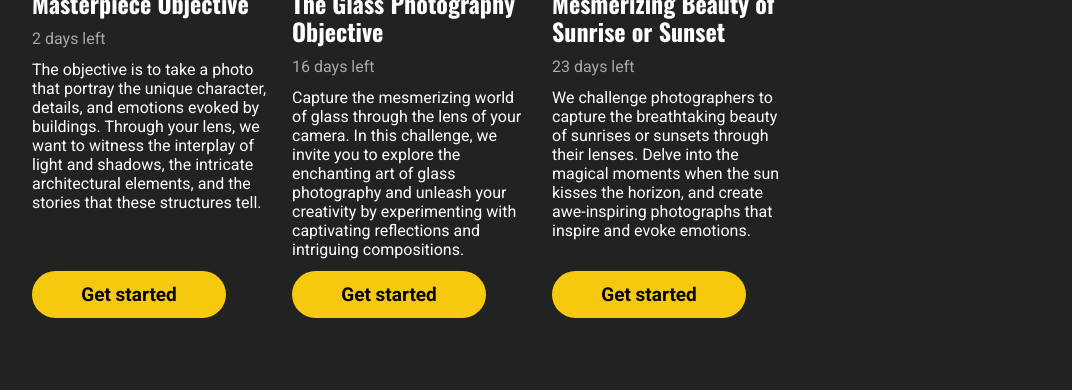
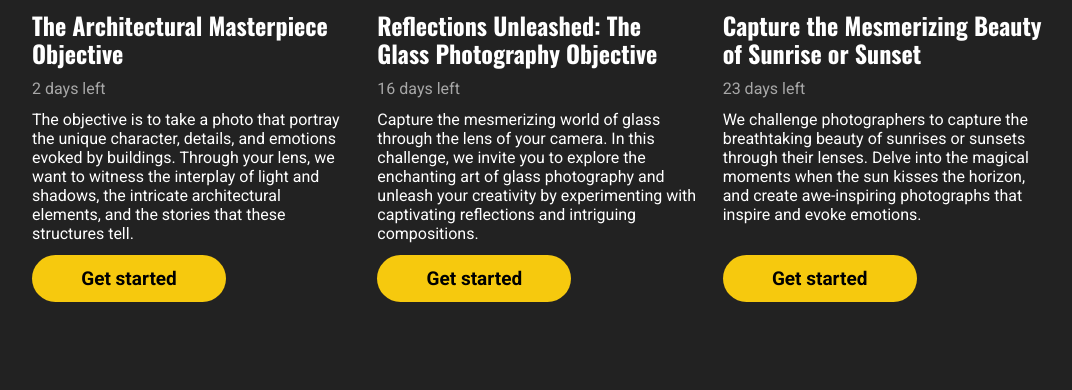
Before and after one commit to KasperOfzeau/ple, a PHP site: page /objectives.php in a window 1280 px wide. Shown: the part 1015-1405 px from the top of the page, without its empty margins (96-1168 px from the left). After the commit the page ends 1317 px from the top, so only its background shows below. Run offline with PHP 8.4, Linux system fonts and the light colour scheme; data comes from the database, SQL or seed files in the repository; some libraries are stand-ins or nearby versions.

Commit message:
Changed styling cards

```diff
--- a/css/cards.css
+++ b/css/cards.css
@@ -18,12 +18,12 @@
 .card {
     display: flex;
     flex-direction: column;
-    flex: 0 0 calc(25% - 20px);
+    flex: 0 0 calc(33.333% - 20px);
 }
 
 .card-img {
     width: 100%;
-    height: 200px;
+    height: 250px;
     object-fit: cover;
     border-radius: 25px;
     margin-bottom: 12px;
```
